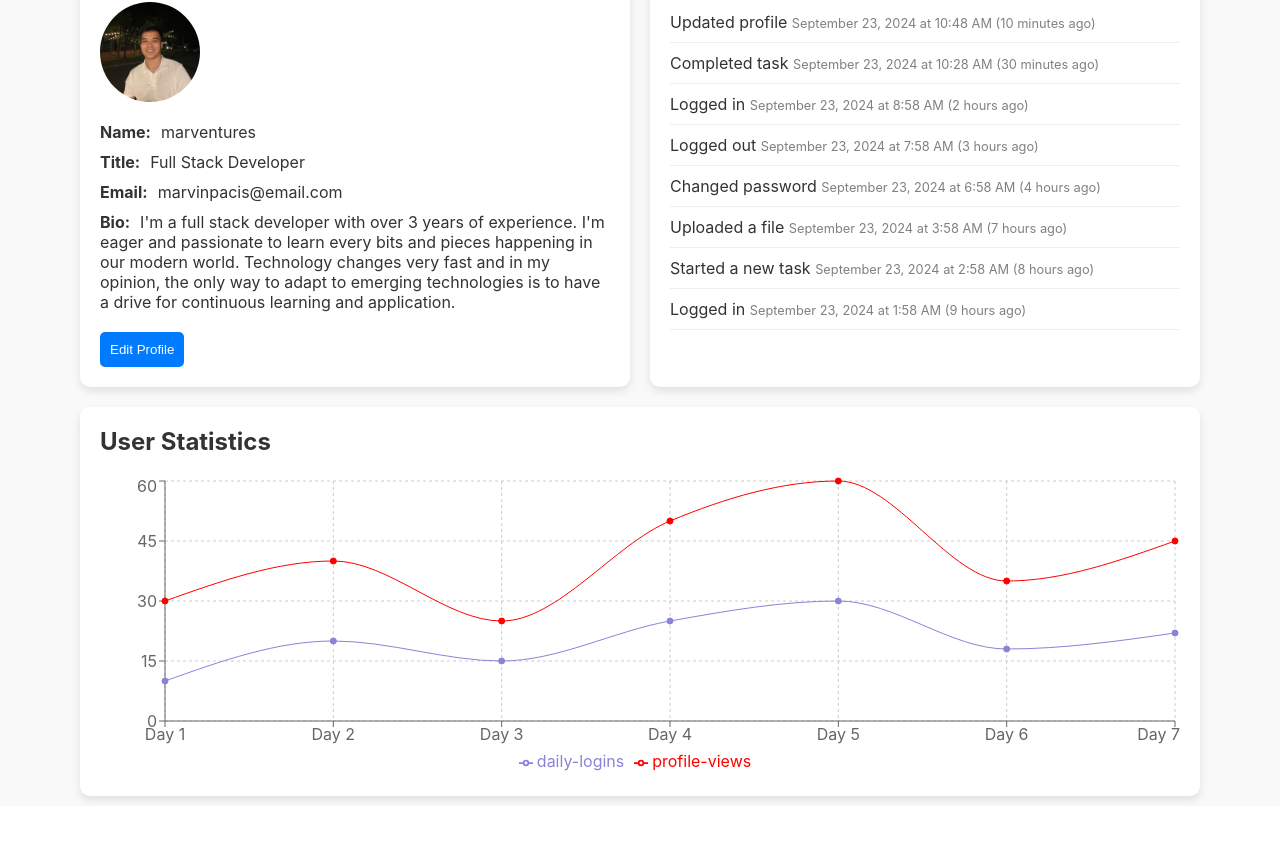
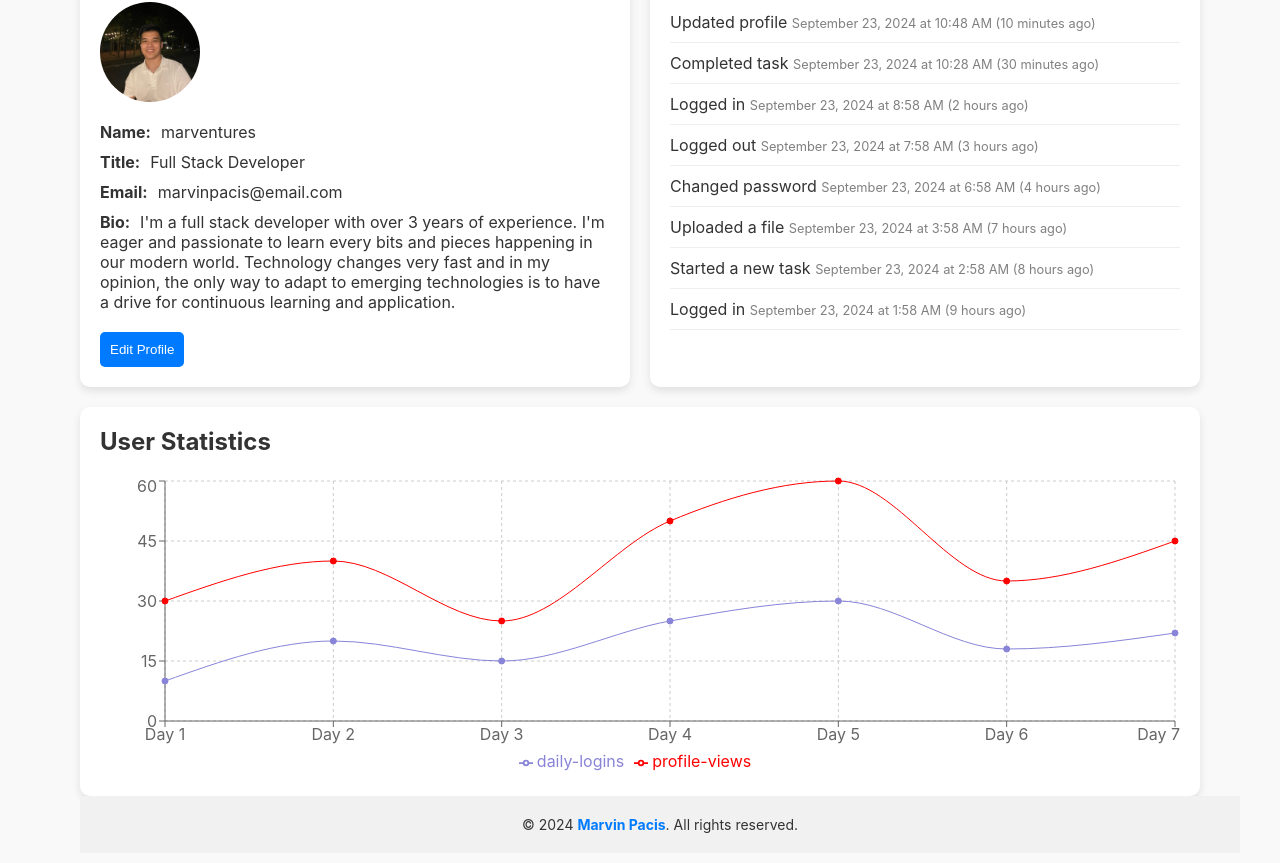
Before and after one commit to marventures/user-dashboard, a React (Create React App) app: page / in a window 1280 px wide. Shown: the part 151-1014 px from the top of the page. Before the commit the page ends 957 px from the top, so only its background shows below. Built offline with nearby package versions, Linux system fonts and the light colour scheme.

Commit message:
feat: add footer component

```diff
--- /dev/null
+++ b/src/components/Footer/Footer.jsx
@@ -0,0 +1,24 @@
+import { useDarkMode } from '../../contexts/DarkModeContext';
+import { FooterContainer, FooterLink } from './Footer.styled';
+
+export const Footer = () => {
+  const { darkMode } = useDarkMode(); // Access darkMode from context
+  const currentYear = new Date().getFullYear();
+
+  return (
+    <FooterContainer darkMode={darkMode}>
+      <p>
+        © {currentYear}{' '}
+        <FooterLink
+          href='https://www.linkedin.com/in/marventures/'
+          target='_blank'
+          rel='noopener noreferrer'
+          darkMode={darkMode}
+        >
+          Marvin Pacis
+        </FooterLink>
+        . All rights reserved.
+      </p>
+    </FooterContainer>
+  );
+};
--- /dev/null
+++ b/src/components/Footer/Footer.styled.js
@@ -0,0 +1,28 @@
+import styled from 'styled-components';
+
+export const FooterContainer = styled.footer`
+  background-color: ${({ darkMode }) => (darkMode ? '#222' : '#f1f1f1')};
+  color: ${({ darkMode }) => (darkMode ? '#fff' : '#333')};
+  text-align: center;
+  padding: 20px;
+  position: relative;
+  bottom: 0;
+  width: 100%;
+  font-size: 14px;
+
+  p {
+    margin: 0;
+  }
+`;
+
+export const FooterLink = styled.a`
+  color: ${({ darkMode }) => (darkMode ? '#ffd700' : '#007bff')};
+  text-decoration: none;
+  font-weight: bold;
+  transition: color 0.3s;
+
+  &:hover {
+    color: ${({ darkMode }) => (darkMode ? '#ffa500' : '#0056b3')};
+    text-decoration: underline;
+  }
+`;
--- a/src/components/Layout/Layout.jsx
+++ b/src/components/Layout/Layout.jsx
@@ -1,4 +1,5 @@
 import { useDarkMode } from '../../contexts/DarkModeContext';
+import { Footer } from '../Footer/Footer';
 import { SettingsPanel } from '../SettingsPanel/SettingsPanel';
 import { Container, Header } from './Layout.styled';
 
@@ -12,6 +13,7 @@ export const Layout = ({ children }) => {
         <SettingsPanel />
       </Header>
       {children}
+      <Footer />
     </Container>
   );
 };
```
